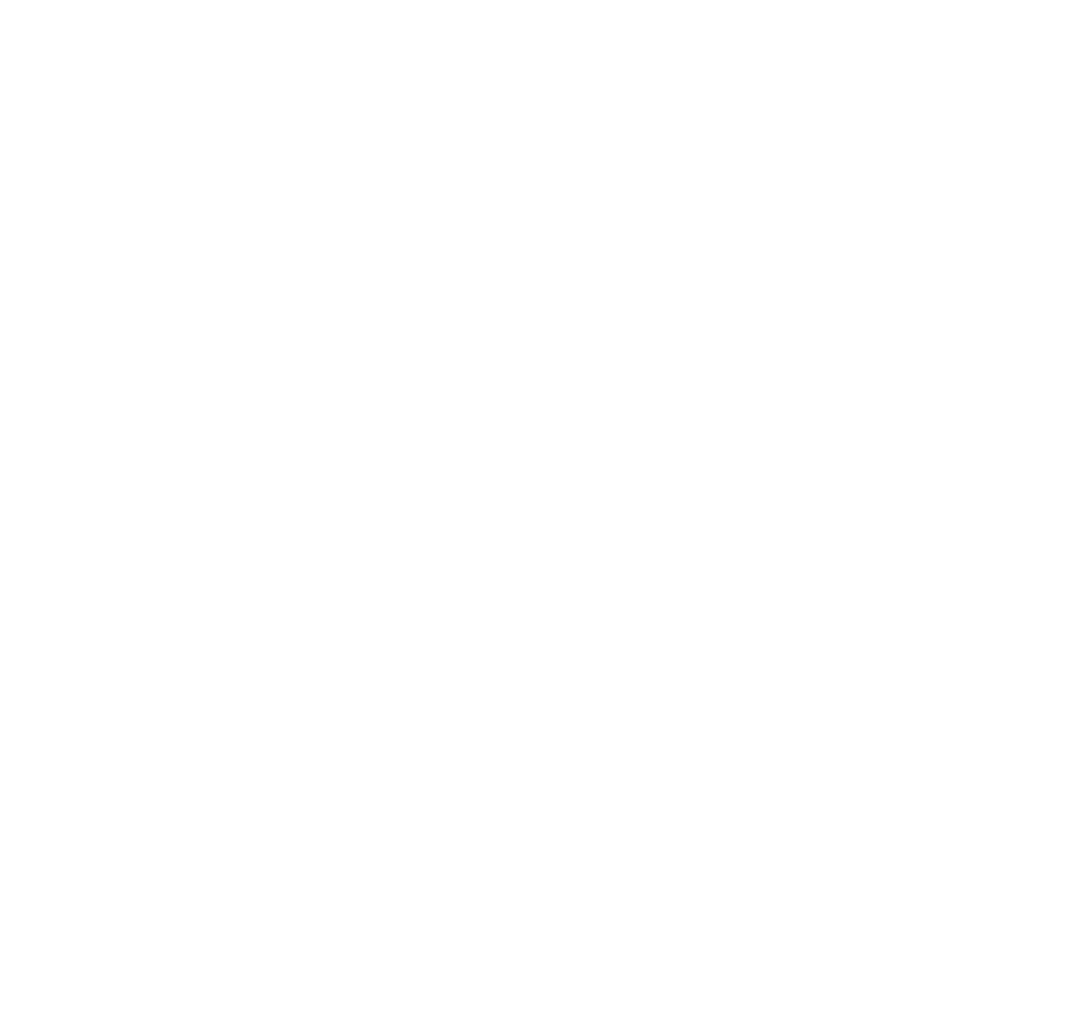
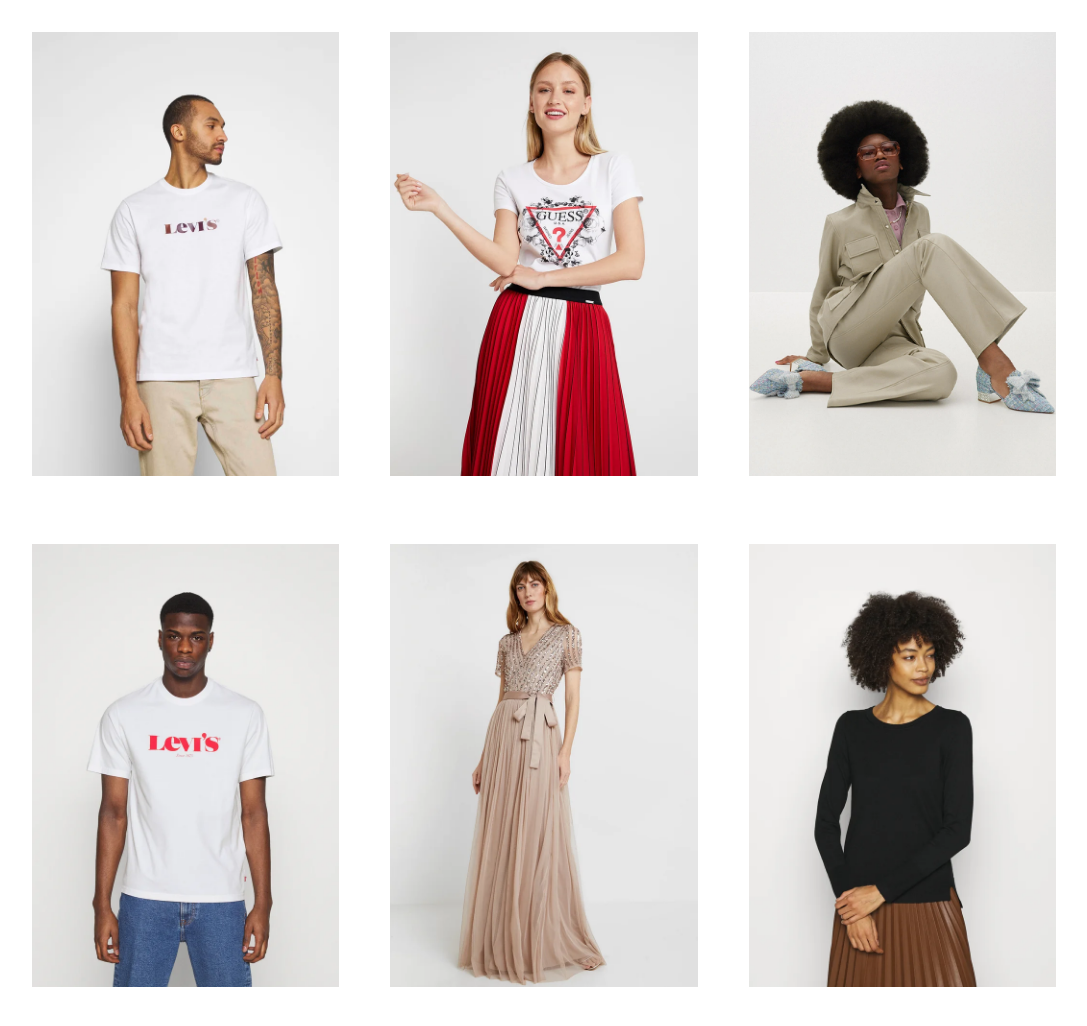
Before and after one commit to grossiValentina/html-css-boolando, a plain HTML site: page index.html in a window 1280 px wide. Shown: the whole page, without its empty margins (96-1183 px from the left). Before the commit the page ends 800 px from the top, so only its background shows below. Drawn offline with Linux system fonts and the light colour scheme.

Commit message:
add:impostazione main

```diff
--- a/css/style.css
+++ b/css/style.css
@@ -3,3 +3,45 @@
     margin: 0;
     box-sizing: border-box;
 }
+img {
+    max-width: 100%;
+}
+
+/* HEADER */
+/*/ HEADER */
+
+/* MAIN */
+
+ /* CONTENITORE */
+ .contenitore {
+    width: 80%;
+    margin: 0 auto;
+    margin-top: 2rem;
+ }
+ .riga {
+    display: flex;
+    flex-wrap: wrap;
+    justify-content: space-between;
+ }
+ .col {
+    width: calc(90% / 3);
+    margin-bottom: 4rem;
+
+ }
+
+
+
+
+
+
+
+
+
+
+
+
+
+/*/ MAIN */
+
+/* FOOTER */
+/*/ FOOTER */
--- a/index.html
+++ b/index.html
@@ -0,0 +1,57 @@
+<!DOCTYPE html>
+<html lang="en">
+<head>
+    <meta charset="UTF-8">
+    <meta name="viewport" content="width=device-width, initial-scale=1.0">
+    <title>boolando</title>
+    <link rel="stylesheet" href="css/style.css">
+
+    <link rel="stylesheet" href="https://cdnjs.cloudflare.com/ajax/libs/font-awesome/6.4.2/css/all.min.css" integrity="sha512-z3gLpd7yknf1YoNbCzqRKc4qyor8gaKU1qmn+CShxbuBusANI9QpRohGBreCFkKxLhei6S9CQXFEbbKuqLg0DA==" crossorigin="anonymous" referrerpolicy="no-referrer" />
+
+</head>
+<body>
+ <!-- header -->
+ <!--/ header -->
+
+ <!-- main -->
+ <main>
+    <!-- contenitore immagini -->
+    <div class="contenitore">
+        <div class="riga">
+             <div class="col">
+                 <img src="img/1.webp" alt="foto maglia levis scritta bronzo">
+             </div>
+
+             <div class="col">
+                 <img src="img/2.webp" alt="foto gonna guess">
+             </div>
+
+             <div class="col">
+                 <img src="img/3b.webp" alt="foto completo verde">
+             </div>
+
+             <div class="col">
+                 <img src="img/4.webp" alt="foto maglia levis scritta rossa">
+             </div>
+
+             <div class="col">
+                 <img src="img/5.webp" alt="foto abito oro">
+             </div>
+
+             <div class="col">
+                 <img src="img/6.webp" alt="foto maglia nera">
+             </div>
+
+         </div>
+
+    </div>
+ </main>
+ <!--/ main -->
+
+ <!-- footer -->
+ <!--/ footer -->
+
+
+
+</body>
+</html>
```
